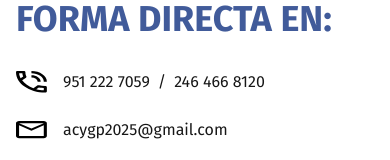
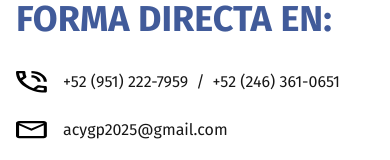
Before and after one commit to figuitiko/acygp, a Next.js app: page /contact in a window 390 px wide. Shown: the part 972-1132 px from the top of the page. Built offline with nearby package versions, Linux system fonts and the light colour scheme.

Commit message:
Update phone numbers format in HeroContact component

```diff
--- a/src/components/contact/hero-contact.tsx
+++ b/src/components/contact/hero-contact.tsx
@@ -25,11 +25,11 @@ export const HeroContact = () => {
               <PhoneIcon />
               <div className="flex gap-2">
                 <a href="tel:+529512227059" className="hover:underline">
-                  951 222 7059
+                  +52 (951) 222-7959
                 </a>
                 /
-                <a href="tel:+522464668120" className="hover:underline">
-                  246 466 8120
+                <a href="tel:+522463610651" className="hover:underline">
+                  +52 (246) 361-0651
                 </a>
               </div>
             </div>
```
